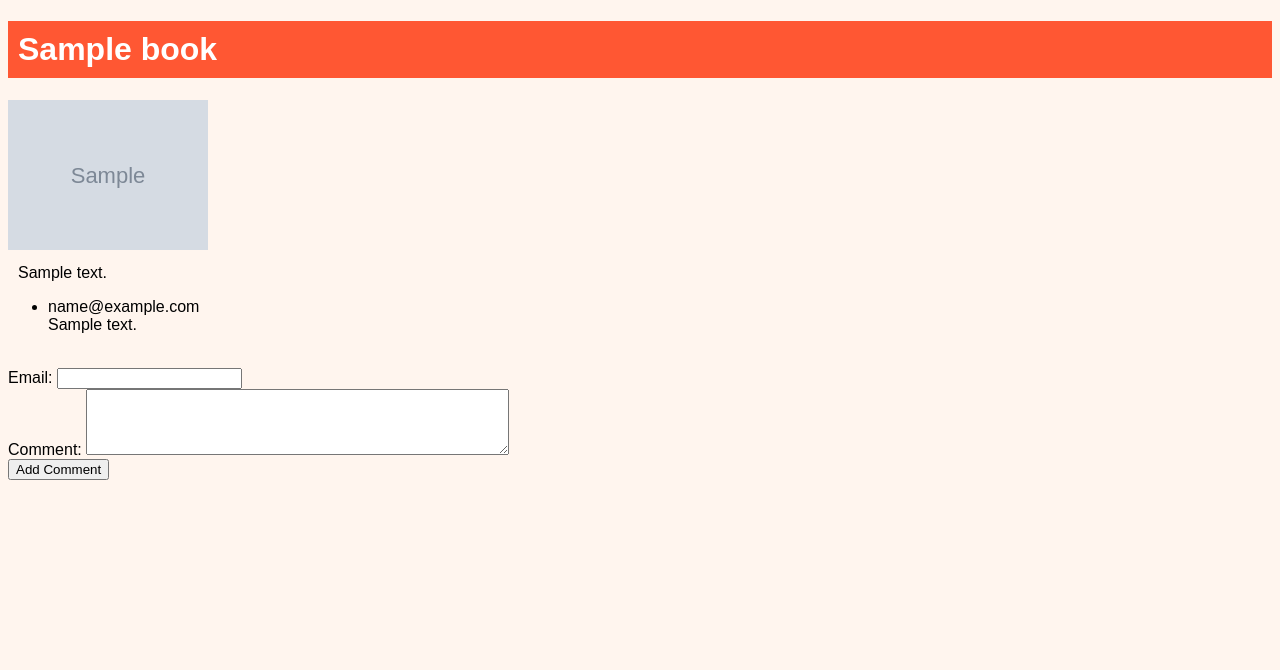
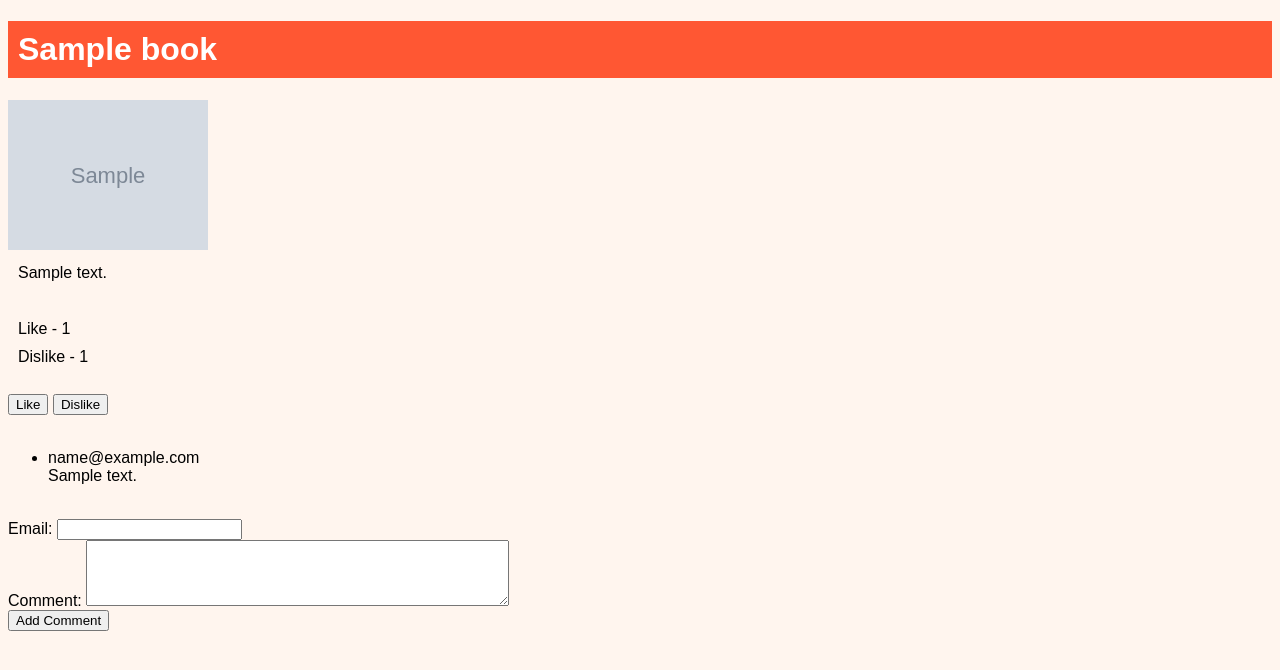
Before and after one commit to arshakhakobyan7/Writer_book, a Django app: page /book/1/ in a window 1280 px wide. Shown: the top 670 px of the page. Run offline with Django 4.2, Linux system fonts and the light colour scheme; tables that the repository leaves empty hold one stand-in row (values such as "Sample post"); grey boxes marked "Sample" are stand-in pictures.

Commit message:
added like and dislike possibility

```diff
--- a/polls/models.py
+++ b/polls/models.py
@@ -14,6 +14,8 @@
     img = models.ImageField()
     name = models.CharField(max_length=40)
     description = models.TextField()
+    like = models.SmallIntegerField(default=0)
+    dislike = models.SmallIntegerField(default=0)
 
     def __str__(self):
         return f"{self.name}"
@@ -26,3 +28,6 @@
 
     def __str__(self):
         return f"Com:{self.book}-{self.email}"
+
+# class LikeBook(models.Model):
+#     book = models.ForeignKey(Book, on_delete=models.CASCADE)
--- a/polls/templates/polls/book_details.html
+++ b/polls/templates/polls/book_details.html
@@ -20,13 +20,28 @@
         }
         p {
             margin: 10px;
+        button{
+          cursor: pointer;
+          outline: 0;
+          color: #AAA;
         }
     </style>
 </head>
 <body>
     <h1>{{ book.name }}</h1>
     <img src="{{ book.img.url }}" alt="{{ book.name }}">
-    <p>{{ book.description }}</p>
+    <p>{{ book.description }}</p><br>
+
+    <p>Like - {{book.like}}</p>
+    <p>Dislike - {{book.dislike}}</p><br>
+
+
+    <form method="post" action="{% url 'polls:like' book.id %}">
+        {% csrf_token %}
+        <button name="subject" type="submit" value="Like">Like</button>
+        <button name="subject" type="submit" value="Dislike">Dislike</button>
+    </form><br>
+
     <ul>
         {% for com in comment %}
             <li>
--- a/polls/urls.py
+++ b/polls/urls.py
@@ -7,5 +7,6 @@
     path("", views.writer, name='writer'),
     path("<int:writer_id>/", views.writer_books, name='writer_books'),
     path('book/<int:book_id>/', views.book_details, name='book_details'),
-    path('add_comment/<int:book_id>/', views.add_comment, name='add_comment')
+    path('add_comment/<int:book_id>/', views.add_comment, name='add_comment'),
+    path('like/<int:book_id>/', views.like, name='like'),
 ]
--- a/polls/views.py
+++ b/polls/views.py
@@ -31,5 +31,18 @@
         comment.save()
 
         return redirect('polls:book_details', book_id=book_id)
-    else:
-        return HttpResponse("Invalid request method. Use POST to submit a comment.")
+
+
+def like(request, book_id):
+    book = Book.objects.get(pk=book_id)
+    if request.method == 'POST':
+        subject = request.POST.get('subject')
+        if subject == 'Like':
+            book.like += 1
+            book.save()
+        elif subject == 'Dislike':
+            book.dislike += 1
+            book.save()
+
+
+    return redirect('polls:book_details', book_id=book_id)
```
